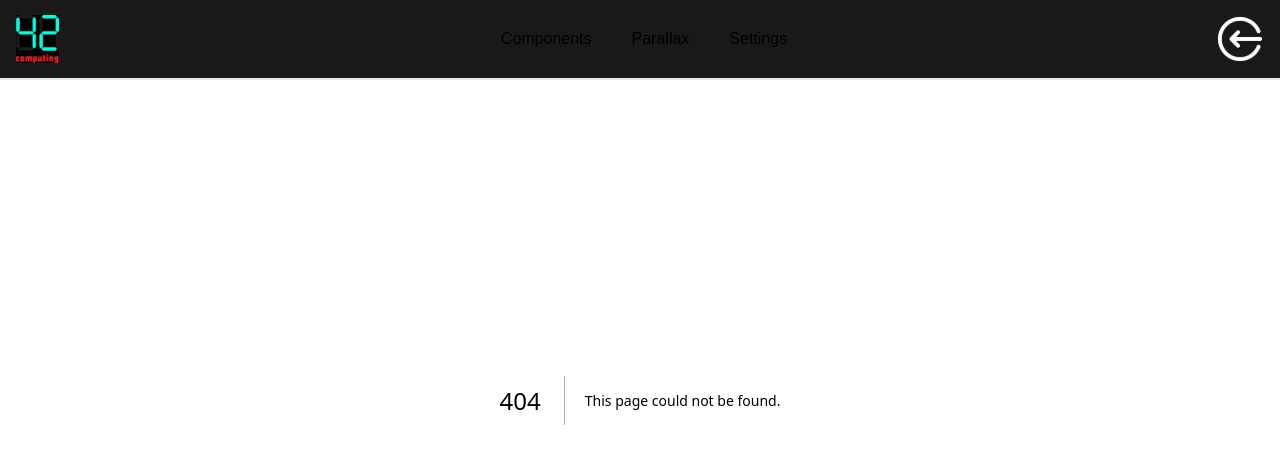
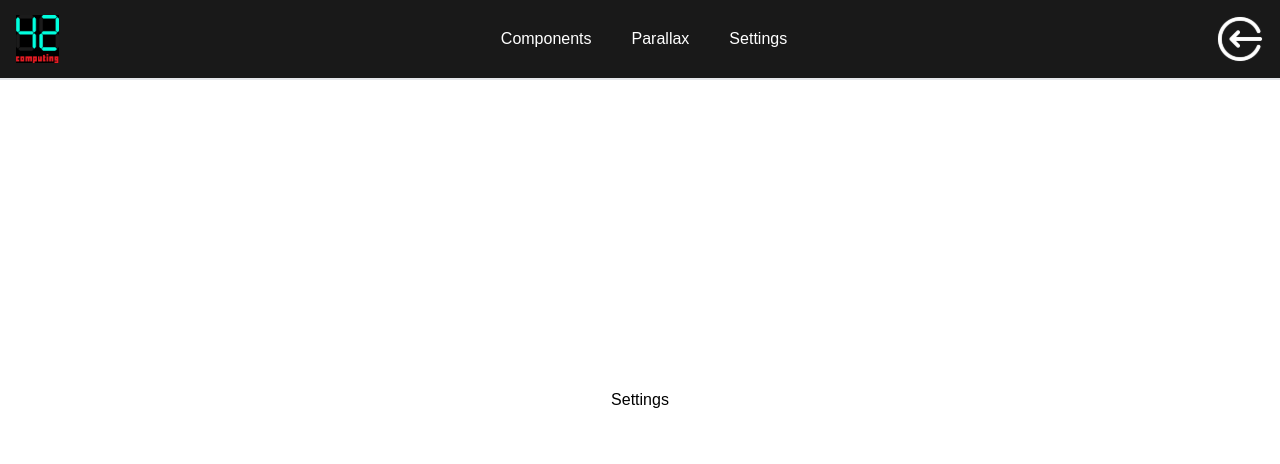
Before and after one commit to AleksandarZR/bmp, a Next.js app: page /pages/settings in a window 1280 px wide. Before the commit this address had no page. Shown: the top 464 px of the page. Built offline with nearby package versions, Linux system fonts and the light colour scheme.

Commit message:
Settings

```diff
--- a/app/components/navigation/MenuItems.tsx
+++ b/app/components/navigation/MenuItems.tsx
@@ -104,7 +104,7 @@ const MenuItems = () => {
                     </div>
                 </div>
 
-                {renderLink("/technical-settings", "Settings")}
+                {renderLink("/pages/settings", "Settings")}
             </div>
         </div>
     );
--- /dev/null
+++ b/app/pages/settings/page.tsx
@@ -0,0 +1,7 @@
+export default function Settings() {
+    return (
+        <div className="w-full h-full flex flex-col items-center justify-center bg-color0-transparent text-color1">
+            <h1>Settings</h1>
+        </div>
+    );
+}
```
